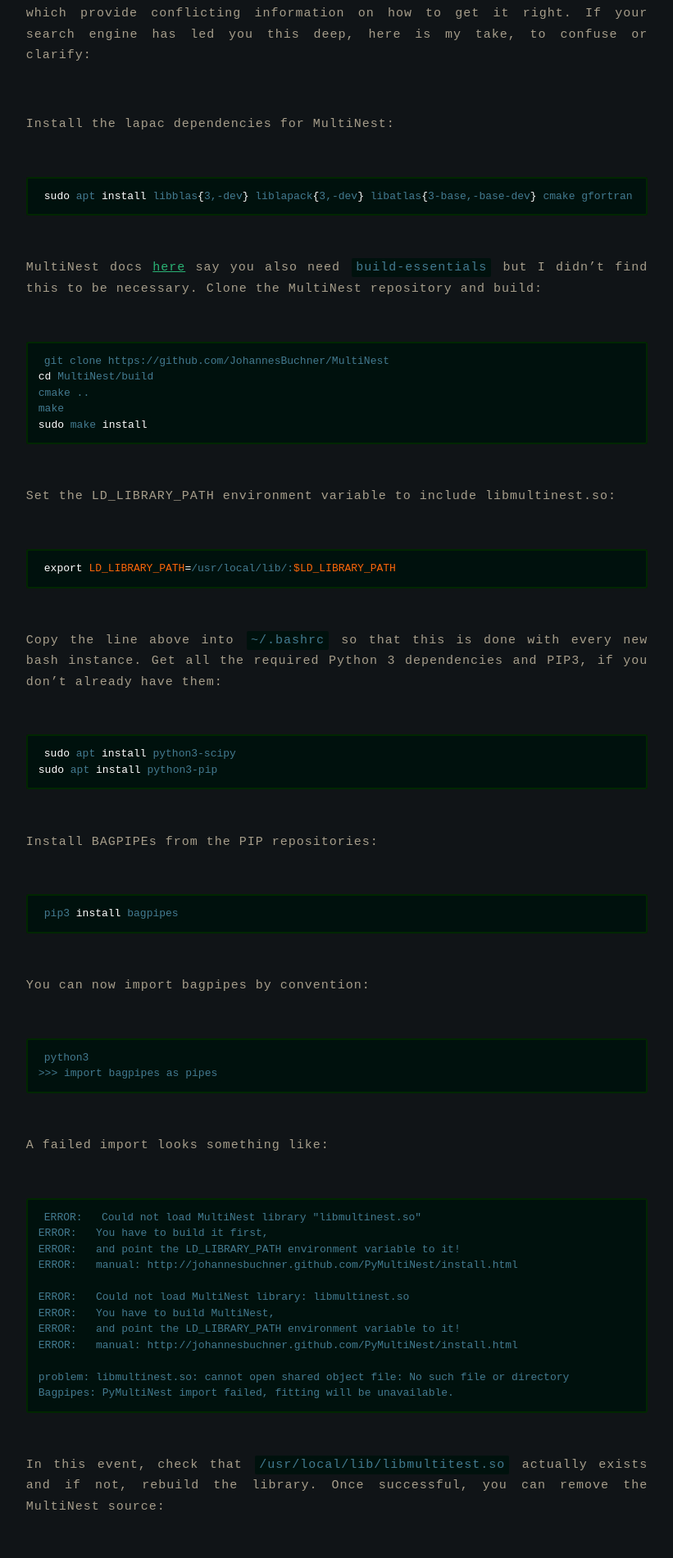
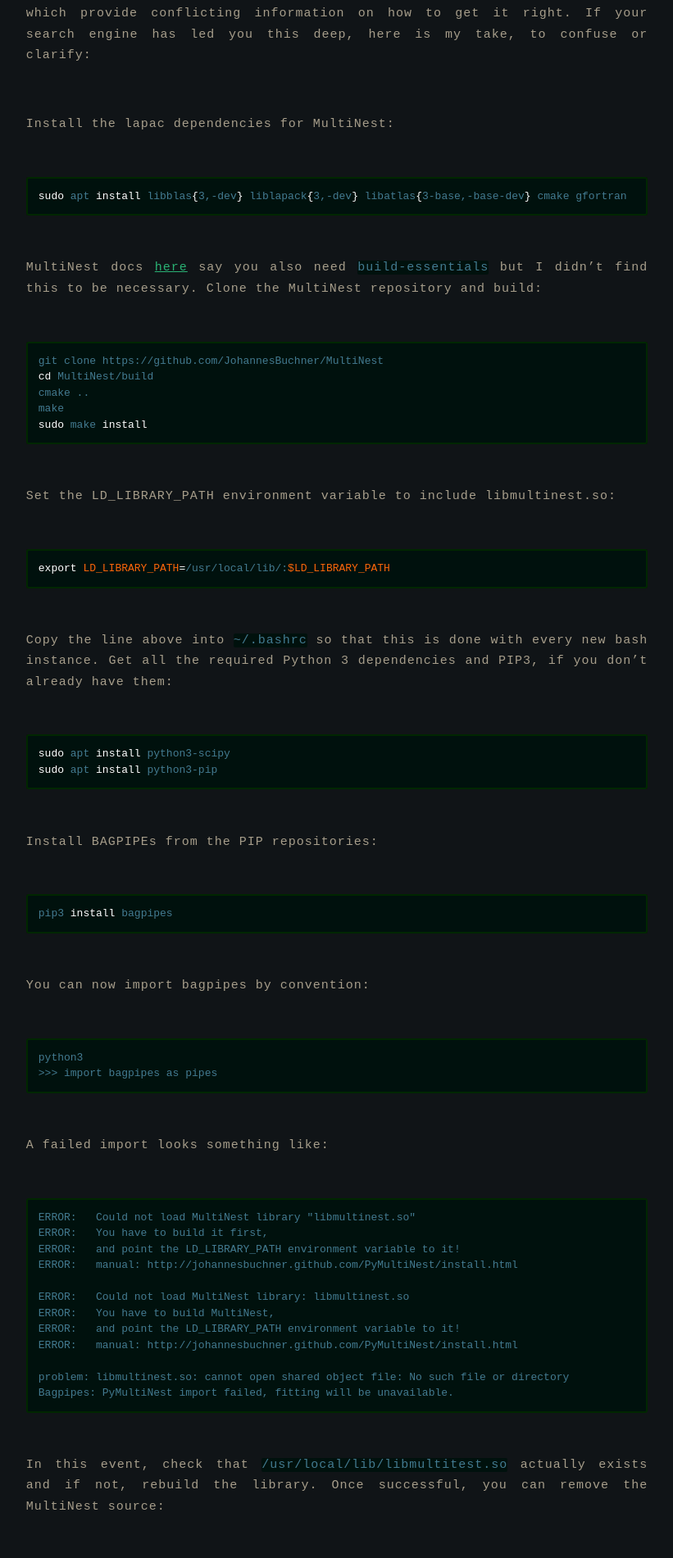
Before and after one commit to aswheaton/aswheaton.github.io, a Jekyll site: the page built from all_collections/_posts/2020-10-14-Bagpipes-Installation.md, in a window 1280 px wide. Shown: the part 582-2483 px from the top of the page at 82% size, without its empty margins (229-1050 px from the left). Built offline with Jekyll 4.4.1, drawn with Linux system fonts in a browser that asks for light colours.

Commit message:
Fixed badly indented code blocks.

```diff
--- a/assets/css/mark.css
+++ b/assets/css/mark.css
@@ -115,8 +115,9 @@
 }
 
 code {
+	/* Removed this because it was indenting code blocks.
 	margin: 0 2px;
-	padding: 3px 5px;
+	padding: 3px 5px; */
 	color: #437b91;
 	border-radius: 2px;
 	white-space: pre;
```
